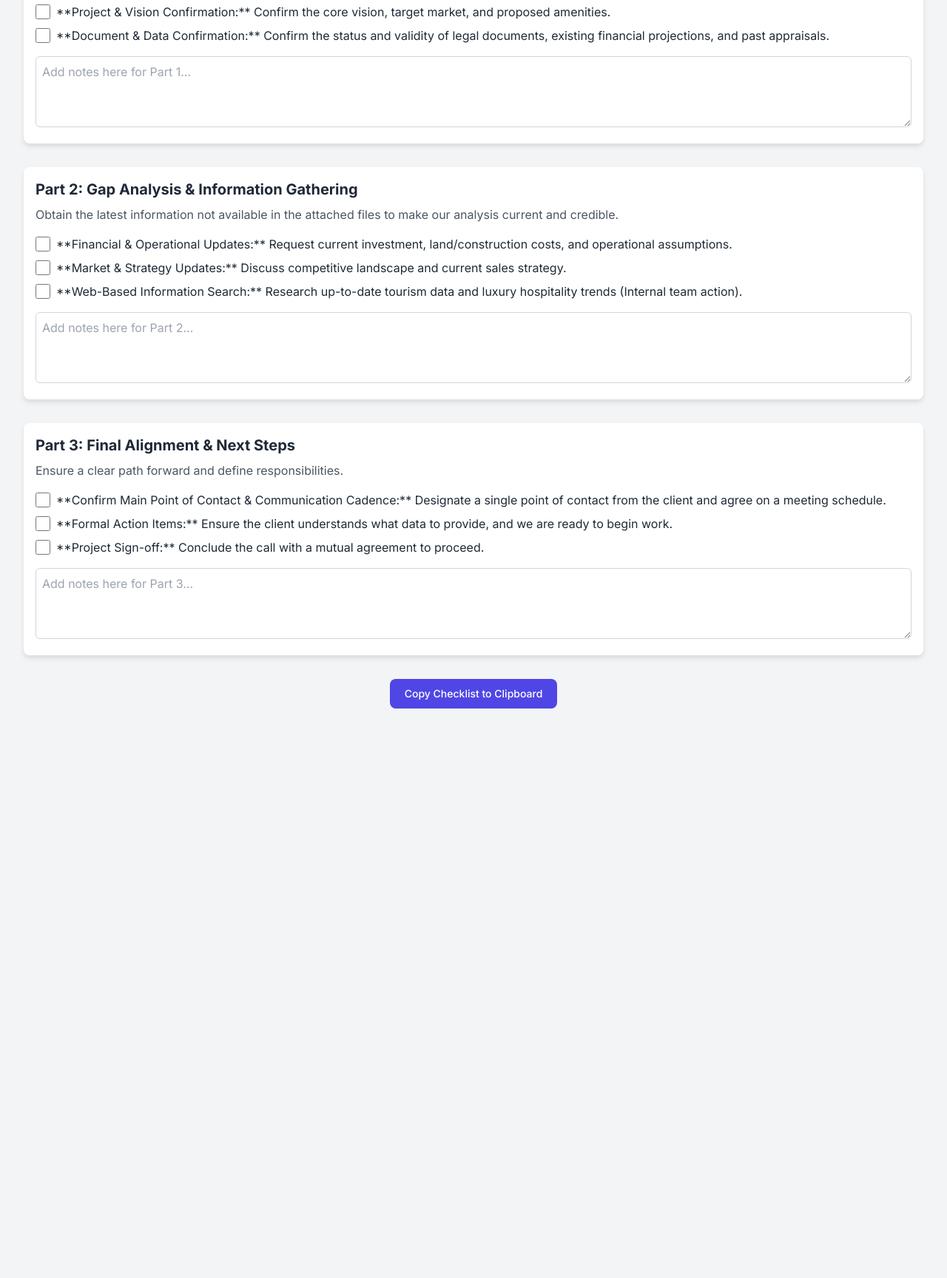
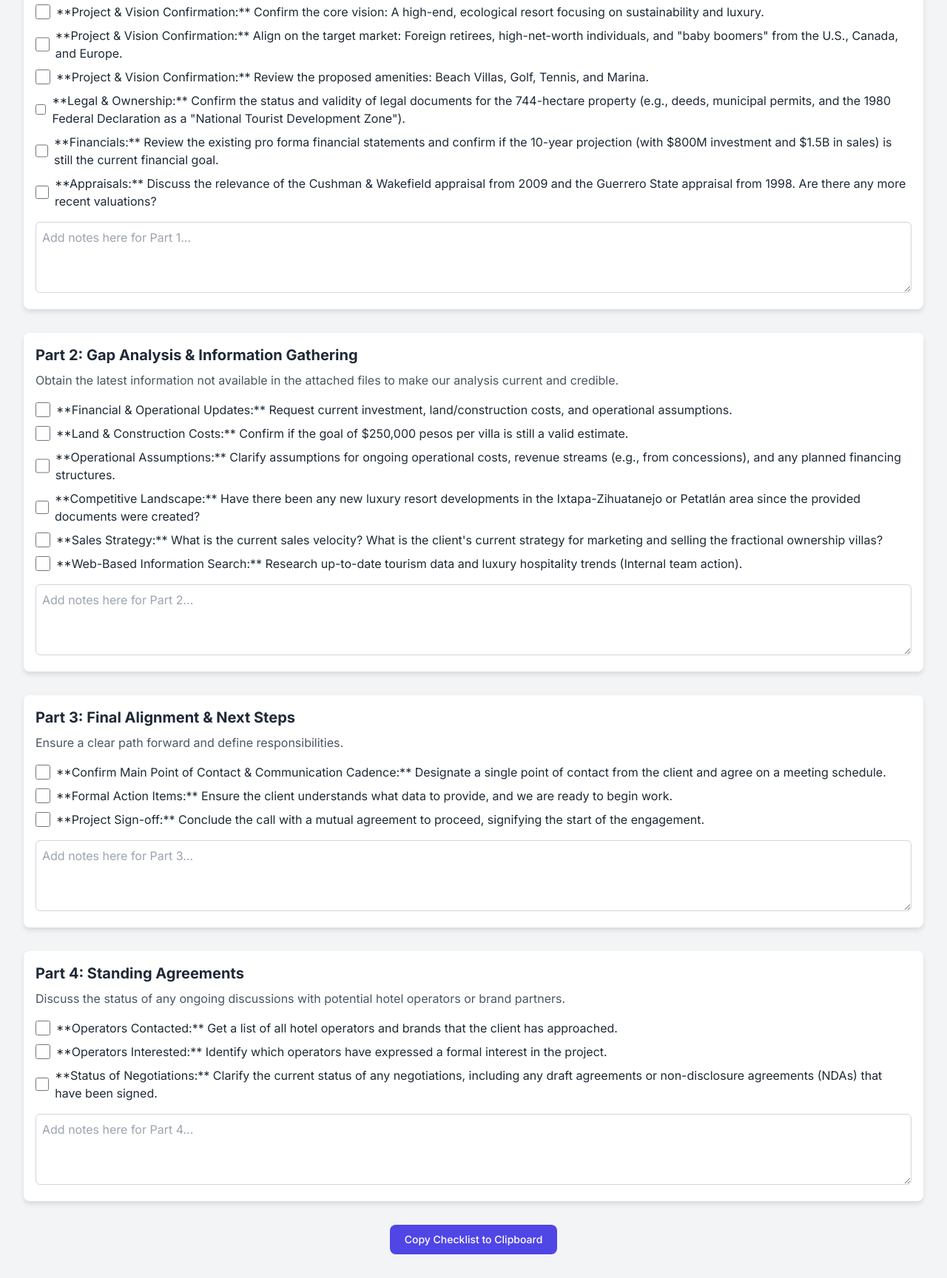
Before and after one commit to RECTECH2025/KICKOFF-CALL, a plain HTML site: page index.html in a window 1280 px wide. Shown: the part 240-1968 px from the top of the page at 74% size. Before the commit the page ends 1230 px from the top, so only its background shows below. Drawn offline with nearby package versions, Linux system fonts and the light colour scheme.

Commit message:
Add files via upload

```diff
--- a/index.html
+++ b/index.html
@@ -79,11 +79,27 @@
                 <div class="mt-4 space-y-2">
                     <label class="flex items-center text-gray-800 cursor-pointer">
                         <input type="checkbox" class="form-checkbox h-5 w-5 text-indigo-600 rounded-md">
-                        <span class="ml-2">**Project & Vision Confirmation:** Confirm the core vision, target market, and proposed amenities.</span>
+                        <span class="ml-2">**Project & Vision Confirmation:** Confirm the core vision: A high-end, ecological resort focusing on sustainability and luxury.</span>
                     </label>
                     <label class="flex items-center text-gray-800 cursor-pointer">
                         <input type="checkbox" class="form-checkbox h-5 w-5 text-indigo-600 rounded-md">
-                        <span class="ml-2">**Document & Data Confirmation:** Confirm the status and validity of legal documents, existing financial projections, and past appraisals.</span>
+                        <span class="ml-2">**Project & Vision Confirmation:** Align on the target market: Foreign retirees, high-net-worth individuals, and "baby boomers" from the U.S., Canada, and Europe.</span>
+                    </label>
+                    <label class="flex items-center text-gray-800 cursor-pointer">
+                        <input type="checkbox" class="form-checkbox h-5 w-5 text-indigo-600 rounded-md">
+                        <span class="ml-2">**Project & Vision Confirmation:** Review the proposed amenities: Beach Villas, Golf, Tennis, and Marina.</span>
+                    </label>
+                    <label class="flex items-center text-gray-800 cursor-pointer">
+                        <input type="checkbox" class="form-checkbox h-5 w-5 text-indigo-600 rounded-md">
+                        <span class="ml-2">**Legal & Ownership:** Confirm the status and validity of legal documents for the 744-hectare property (e.g., deeds, municipal permits, and the 1980 Federal Declaration as a "National Tourist Development Zone").</span>
+                    </label>
+                    <label class="flex items-center text-gray-800 cursor-pointer">
+                        <input type="checkbox" class="form-checkbox h-5 w-5 text-indigo-600 rounded-md">
+                        <span class="ml-2">**Financials:** Review the existing pro forma financial statements and confirm if the 10-year projection (with $800M investment and $1.5B in sales) is still the current financial goal.</span>
+                    </label>
+                    <label class="flex items-center text-gray-800 cursor-pointer">
+                        <input type="checkbox" class="form-checkbox h-5 w-5 text-indigo-600 rounded-md">
+                        <span class="ml-2">**Appraisals:** Discuss the relevance of the Cushman & Wakefield appraisal from 2009 and the Guerrero State appraisal from 1998. Are there any more recent valuations?</span>
                     </label>
                 </div>
                 <div class="mt-4">
@@ -102,7 +118,19 @@
                     </label>
                     <label class="flex items-center text-gray-800 cursor-pointer">
                         <input type="checkbox" class="form-checkbox h-5 w-5 text-indigo-600 rounded-md">
-                        <span class="ml-2">**Market & Strategy Updates:** Discuss competitive landscape and current sales strategy.</span>
+                        <span class="ml-2">**Land & Construction Costs:** Confirm if the goal of $250,000 pesos per villa is still a valid estimate.</span>
+                    </label>
+                    <label class="flex items-center text-gray-800 cursor-pointer">
+                        <input type="checkbox" class="form-checkbox h-5 w-5 text-indigo-600 rounded-md">
+                        <span class="ml-2">**Operational Assumptions:** Clarify assumptions for ongoing operational costs, revenue streams (e.g., from concessions), and any planned financing structures.</span>
+                    </label>
+                    <label class="flex items-center text-gray-800 cursor-pointer">
+                        <input type="checkbox" class="form-checkbox h-5 w-5 text-indigo-600 rounded-md">
+                        <span class="ml-2">**Competitive Landscape:** Have there been any new luxury resort developments in the Ixtapa-Zihuatanejo or Petatlán area since the provided documents were created?</span>
+                    </label>
+                    <label class="flex items-center text-gray-800 cursor-pointer">
+                        <input type="checkbox" class="form-checkbox h-5 w-5 text-indigo-600 rounded-md">
+                        <span class="ml-2">**Sales Strategy:** What is the current sales velocity? What is the client's current strategy for marketing and selling the fractional ownership villas?</span>
                     </label>
                     <label class="flex items-center text-gray-800 cursor-pointer">
                         <input type="checkbox" class="form-checkbox h-5 w-5 text-indigo-600 rounded-md">
@@ -129,11 +157,34 @@
                     </label>
                     <label class="flex items-center text-gray-800 cursor-pointer">
                         <input type="checkbox" class="form-checkbox h-5 w-5 text-indigo-600 rounded-md">
-                        <span class="ml-2">**Project Sign-off:** Conclude the call with a mutual agreement to proceed.</span>
+                        <span class="ml-2">**Project Sign-off:** Conclude the call with a mutual agreement to proceed, signifying the start of the engagement.</span>
                     </label>
                 </div>
                 <div class="mt-4">
                     <textarea class="w-full h-24 p-2 border border-gray-300 rounded-md focus:outline-none focus:ring-2 focus:ring-indigo-500" placeholder="Add notes here for Part 3..."></textarea>
+                </div>
+            </div>
+
+            <!-- New Section: Standing Agreements -->
+            <div class="item-card">
+                <h2 class="text-xl font-bold text-gray-800">Part 4: Standing Agreements</h2>
+                <p class="text-gray-600 mt-2">Discuss the status of any ongoing discussions with potential hotel operators or brand partners.</p>
+                <div class="mt-4 space-y-2">
+                    <label class="flex items-center text-gray-800 cursor-pointer">
+                        <input type="checkbox" class="form-checkbox h-5 w-5 text-indigo-600 rounded-md">
+                        <span class="ml-2">**Operators Contacted:** Get a list of all hotel operators and brands that the client has approached.</span>
+                    </label>
+                    <label class="flex items-center text-gray-800 cursor-pointer">
+                        <input type="checkbox" class="form-checkbox h-5 w-5 text-indigo-600 rounded-md">
+                        <span class="ml-2">**Operators Interested:** Identify which operators have expressed a formal interest in the project.</span>
+                    </label>
+                    <label class="flex items-center text-gray-800 cursor-pointer">
+                        <input type="checkbox" class="form-checkbox h-5 w-5 text-indigo-600 rounded-md">
+                        <span class="ml-2">**Status of Negotiations:** Clarify the current status of any negotiations, including any draft agreements or non-disclosure agreements (NDAs) that have been signed.</span>
+                    </label>
+                </div>
+                <div class="mt-4">
+                    <textarea class="w-full h-24 p-2 border border-gray-300 rounded-md focus:outline-none focus:ring-2 focus:ring-indigo-500" placeholder="Add notes here for Part 4..."></textarea>
                 </div>
             </div>
 
@@ -189,6 +240,17 @@ ${Array.from(document.querySelectorAll('.item-card:nth-of-type(3) input[type="ch
 }).join('\n')}
 **Notes:**
 ${document.querySelector('.item-card:nth-of-type(3) textarea').value}
+
+---
+
+## **Part 4: Standing Agreements**
+${Array.from(document.querySelectorAll('.item-card:nth-of-type(4) input[type="checkbox"]')).map(checkbox => {
+    const isChecked = checkbox.checked ? '[x]' : '[ ]';
+    const text = checkbox.nextElementSibling.innerText;
+    return `${isChecked} ${text}`;
+}).join('\n')}
+**Notes:**
+${document.querySelector('.item-card:nth-of-type(4) textarea').value}
             `;
 
             navigator.clipboard.writeText(checklistContent).then(function() {
```
